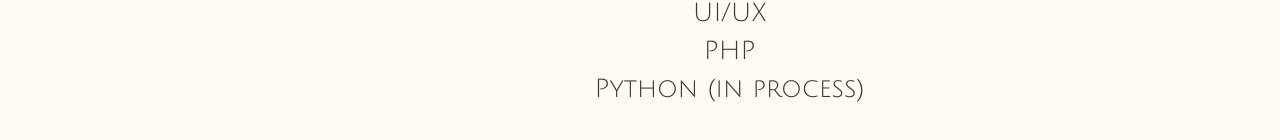
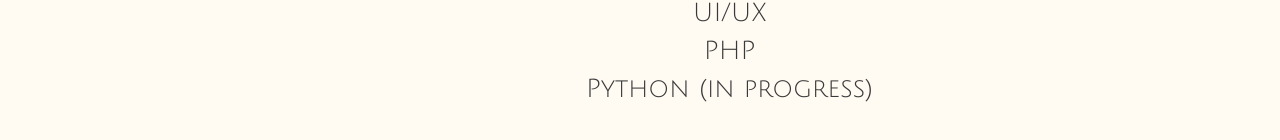
Before and after one commit to prkarpi/portfolio, a React (Create React App) app: page /about in a window 1280 px wide. Shown: the part 1340-1480 px from the top of the page. Built offline with nearby package versions, Linux system fonts and the light colour scheme.

Commit message:
Typos/Added Info

```diff
--- a/src/pages/pageAbout.js
+++ b/src/pages/pageAbout.js
@@ -27,7 +27,7 @@
                     <li>DevOps</li>
                     <li>UI/UX</li>
                     <li>PHP</li>
-                    <li>Python (in process)</li>
+                    <li>Python (in progress)</li>
                 </ul>
             </div>
             </div>
```
